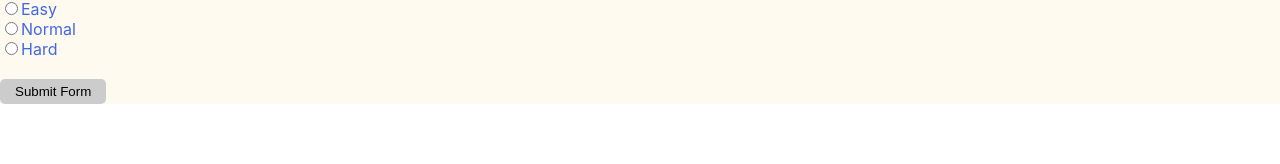
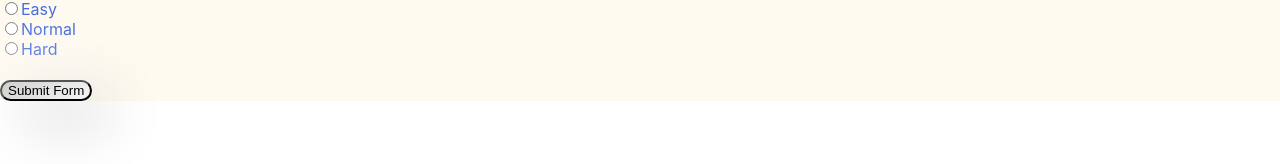
Before and after one commit to MJaschewski/fullstack-groupexercise-quiz, a React (Create React App) app in the folder frontend/: page / in a window 1280 px wide. Shown: the part 292-456 px from the top of the page. Built offline with nearby package versions, Linux system fonts and the light colour scheme; no server answers.

Commit message:
Frontend: added new submit button

```diff
--- a/frontend/src/components/QuizForm.css
+++ b/frontend/src/components/QuizForm.css
@@ -1,10 +1,14 @@
 button[type=submit] {
-    padding:5px 15px;
+    /*padding:5px 15px;
     background:#ccc;
     border:0 none;
     cursor:pointer;
     -webkit-border-radius: 5px;
-    border-radius: 5px;
+    border-radius: 5px;*/
+    border-radius: 50px;
+    background: linear-gradient(145deg, #cfcfcf, #f6f6f6);
+    box-shadow:  20px 20px 60px #c4c4c4,
+    -20px -20px 60px #ffffff;
 }
 input[type=number] {
     padding:5px 15px;
```
